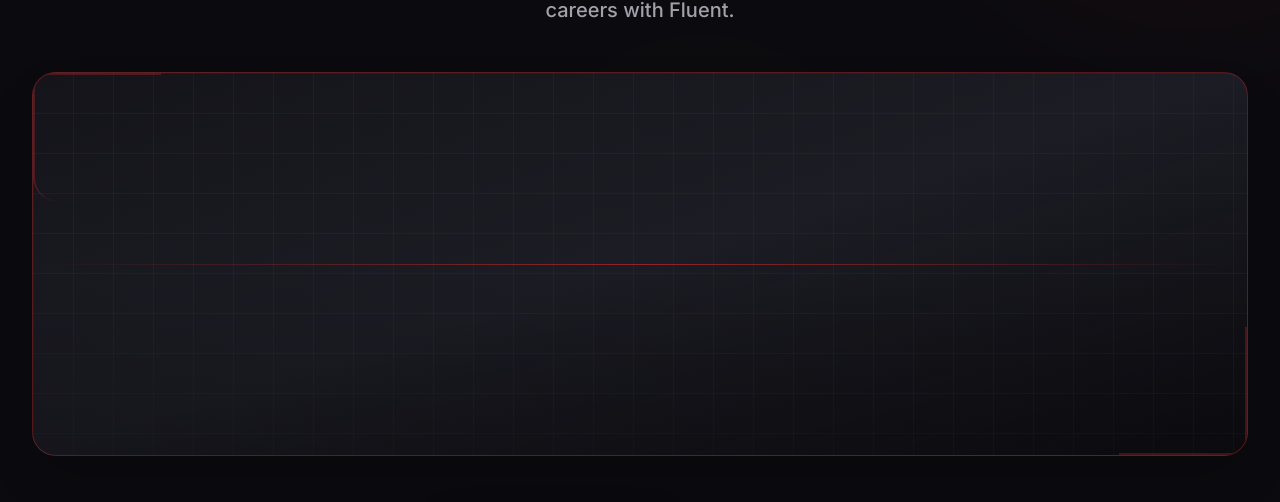
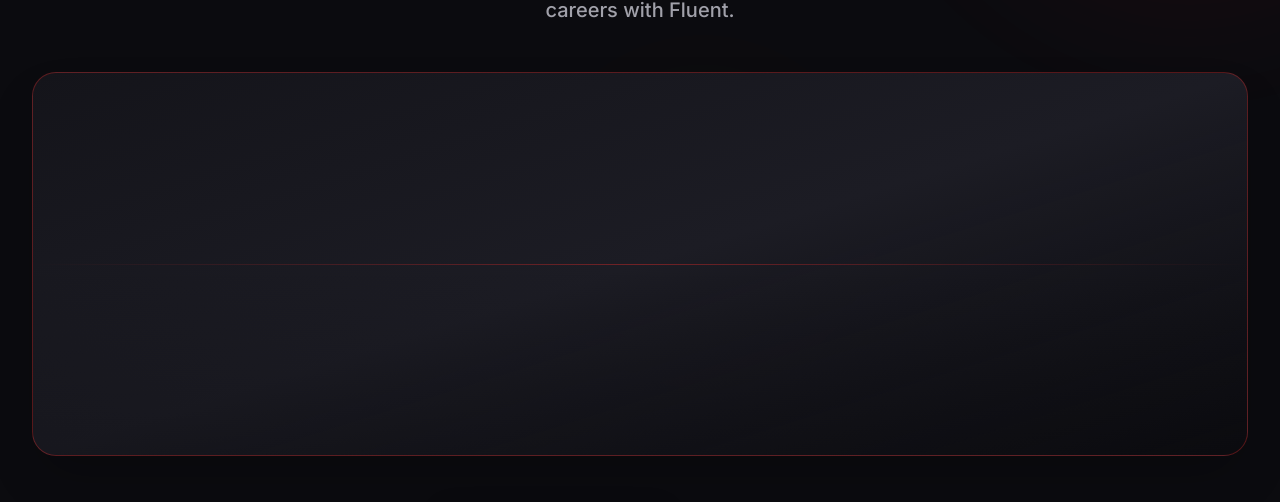
Before and after one commit to edyeluandrew/task3-round1, a React (Vite) app: page / in a window 1280 px wide. Shown: the part 389-891 px from the top of the page. Built offline with nearby package versions, Linux system fonts and the light colour scheme.

Commit message:
fix: clean up hero section - remove grid for minimal design

```diff
--- a/src/components/Hero.jsx
+++ b/src/components/Hero.jsx
@@ -26,27 +26,11 @@ export default function Hero() {
         {/* Hero Visual Block */}
         <div className="my-12 animate-fade-in" style={{ animationDelay: '0.3s' }}>
           <div className="relative h-96 rounded-3xl overflow-hidden border border-primary-base/40 shadow-2xl bg-gradient-to-br from-dark-surface via-dark-card to-dark-bg/50">
-            {/* Animated grid background */}
-            <div className="absolute inset-0 opacity-40">
-              <svg className="w-full h-full" preserveAspectRatio="none">
-                <defs>
-                  <pattern id="grid" width="40" height="40" patternUnits="userSpaceOnUse">
-                    <path d="M 40 0 L 0 0 0 40" fill="none" stroke="currentColor" strokeWidth="1" className="text-primary-base/60" />
-                  </pattern>
-                </defs>
-                <rect width="100%" height="100%" fill="url(#grid)" />
-              </svg>
-            </div>
-
             {/* Gradient overlay */}
-            <div className="absolute inset-0 bg-gradient-to-t from-dark-bg/40 via-transparent to-transparent"></div>
+            <div className="absolute inset-0 bg-gradient-to-t from-dark-bg/30 via-transparent to-transparent"></div>
 
             {/* Centered accent line */}
-            <div className="absolute top-1/2 left-0 right-0 h-px bg-gradient-to-r from-transparent via-primary-base/70 to-transparent"></div>
-
-            {/* Corner accents */}
-            <div className="absolute top-0 left-0 w-32 h-32 border-l-2 border-t-2 border-primary-base/30 rounded-bl-3xl"></div>
-            <div className="absolute bottom-0 right-0 w-32 h-32 border-r-2 border-b-2 border-primary-base/30 rounded-tl-3xl"></div>
+            <div className="absolute top-1/2 left-0 right-0 h-px bg-gradient-to-r from-transparent via-primary-base/50 to-transparent"></div>
           </div>
         </div>
 
```
